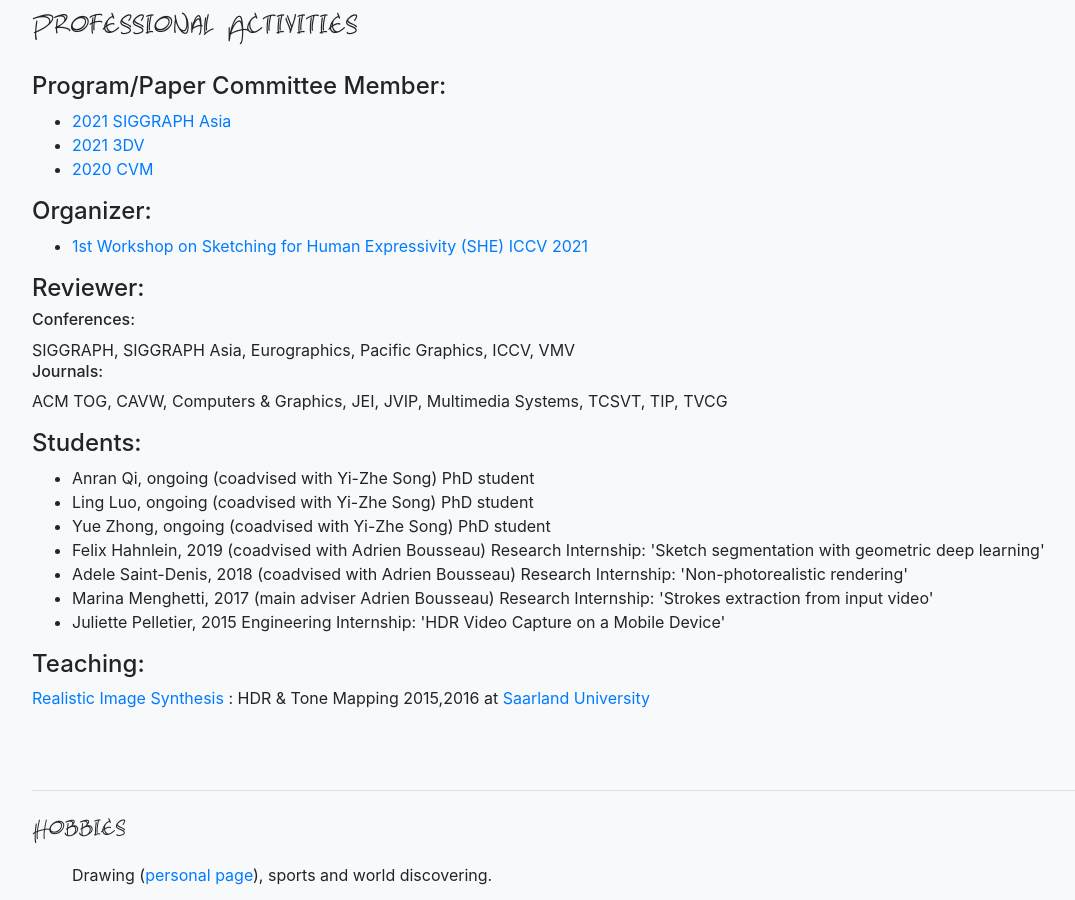
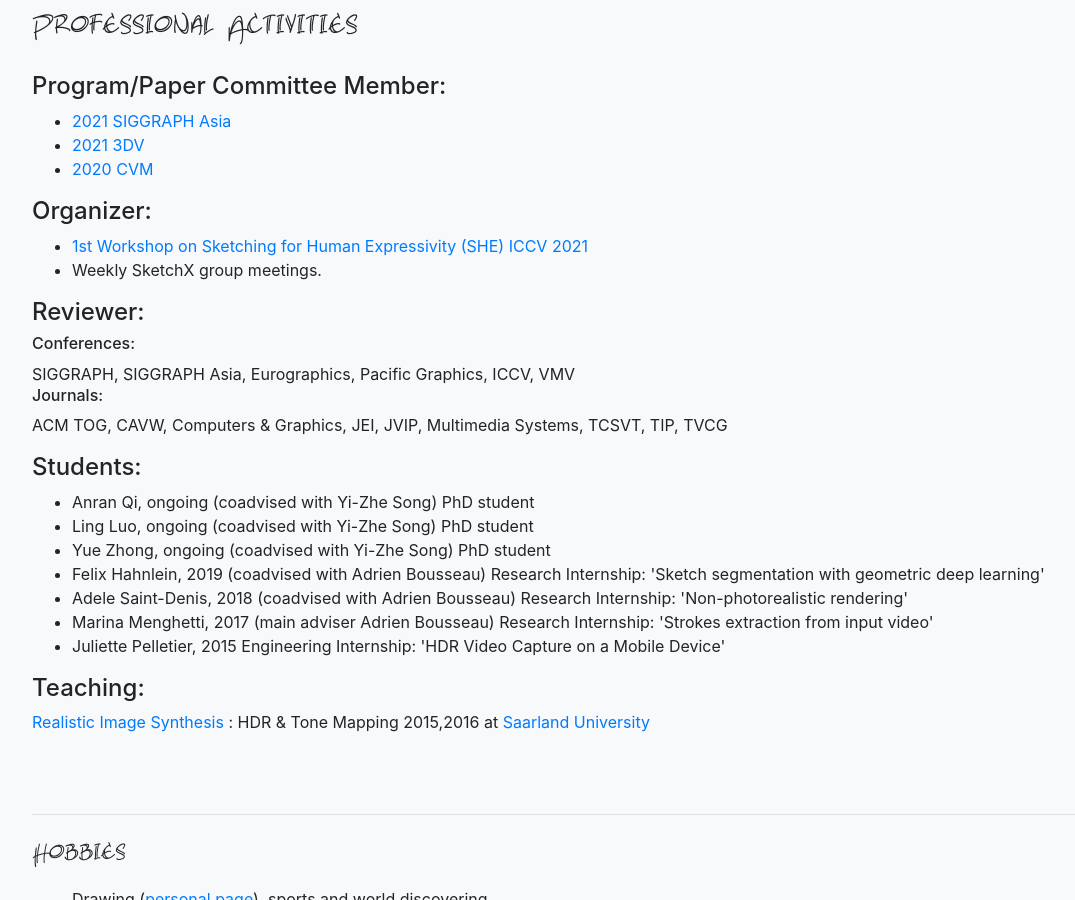
Before and after one commit to ygryadit/ygryadit.github.io, a Jekyll site: the page built from index.md, in a window 1280 px wide and 900 px high, scrolled down 4072 px. Shown: the whole window, without its empty margins (53-1128 px from the left). Built offline with Jekyll 4.4.1, drawn with Linux system fonts in a browser that asks for light colours.

Commit message:
update activities

```diff
--- a/index.md
+++ b/index.md
@@ -342,6 +342,7 @@
 				<h4>Organizer:</h4>
                 <ul>
                 <li><a href="https://she-iccv21.github.io/"> 1st Workshop on Sketching for Human Expressivity (SHE) ICCV 2021 </a></li>
+				<li> Weekly SketchX group meetings. </li>
                 </ul>
             </p>
 
```
